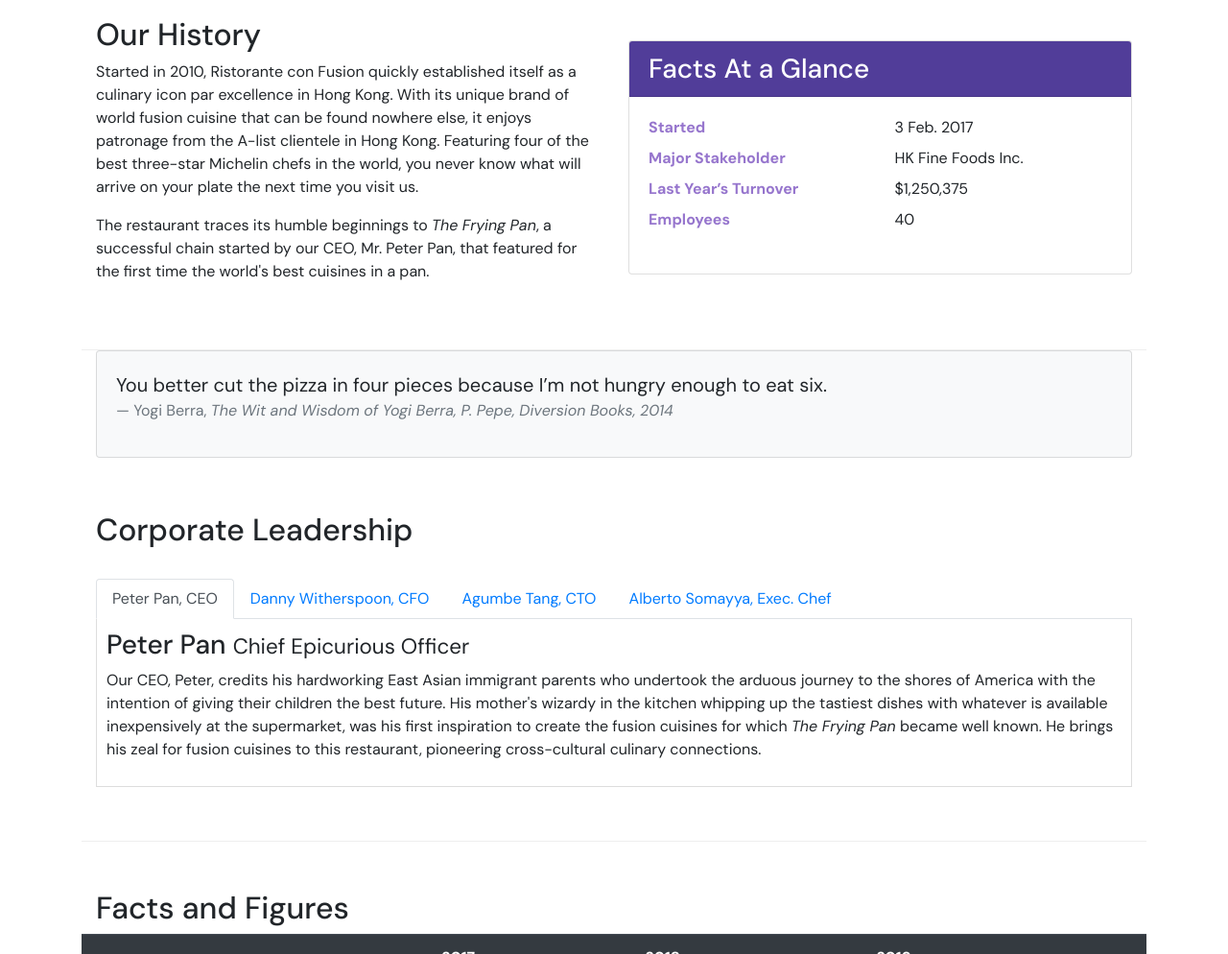
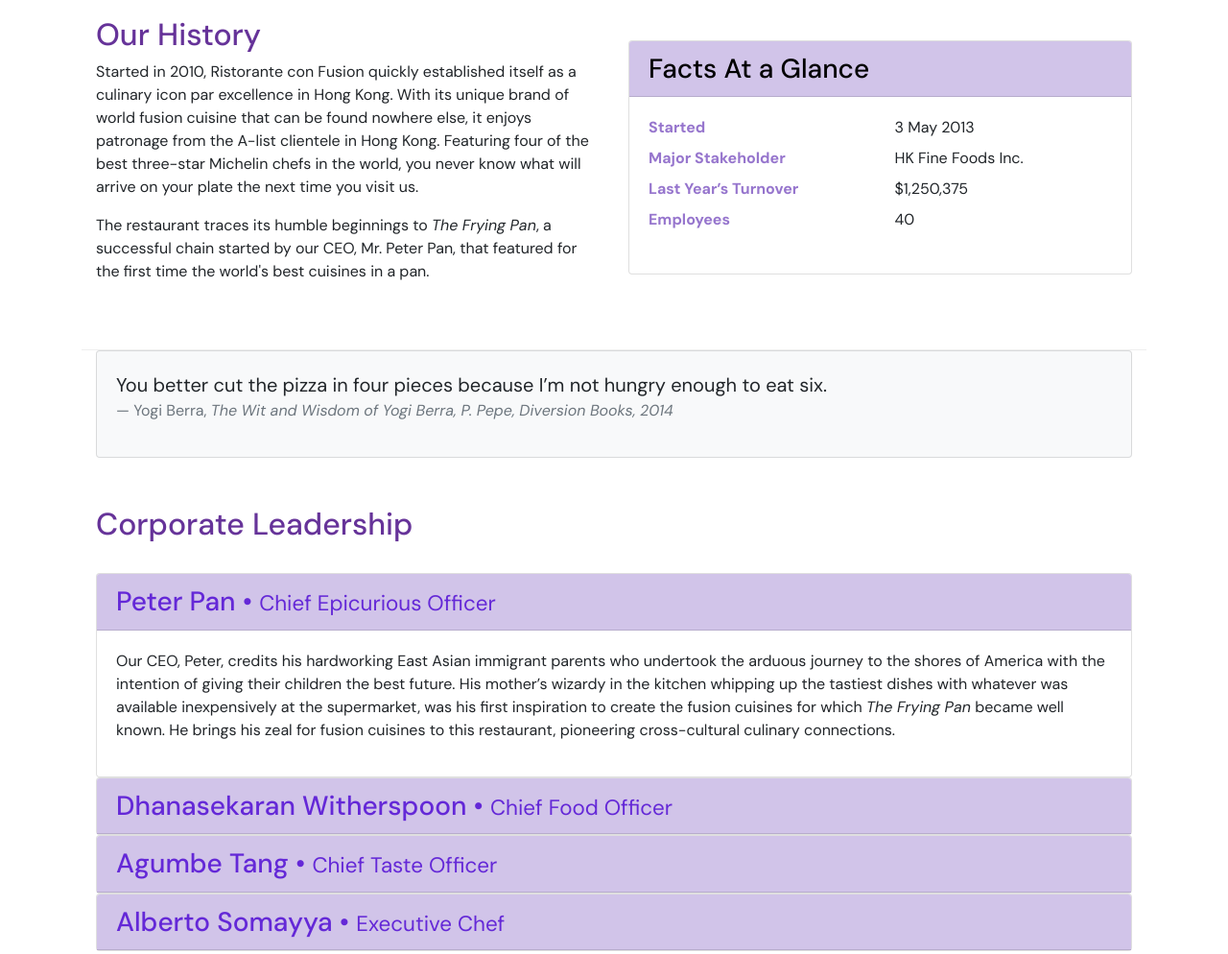
Before and after one commit to Proximanova-Metropolis/Bootstrap4Course, a website: page aboutus.html in a window 1280 px wide. Shown: the part 500-1494 px from the top of the page at 96% size. Drawn offline with Linux system fonts and the light colour scheme.

Commit message:
replacing tabs with accordions; colour stylings

```diff
--- a/aboutus.html
+++ b/aboutus.html
@@ -71,11 +71,11 @@
             </div>
             <div class="col-12 col-sm-6">
                 <div class="card">
-                    <h3 class="card-header text-white">Facts At a Glance</h3>
+                    <h3 class="card-header">Facts At a Glance</h3>
                     <div class="card-body">
                         <dl class="row">
                             <dt class="col-6 dt-header">Started</dt>
-                                <dd class="col-6">3 Feb. 2017</dd>
+                                <dd class="col-6">3 May 2013</dd>
                             <dt class="col-6 dt-header">Major Stakeholder</dt>
                                 <dd class="col-6">HK Fine Foods Inc.</dd>
                             <dt class="col-6 dt-header">Last Year&rsquo;s Turnover</dt>
@@ -103,7 +103,7 @@
         <div class="row row-content align-items-center">
             <div class="col-12">
                 <h2>Corporate Leadership</h2><br>
-                    <ul class="nav nav-tabs">
+                    <!-- <ul class="nav nav-tabs">
                         <li class="nav-item">
                           <a class="nav-link active" href="#peter"
                             role="tab" data-toggle="tab">Peter Pan, CEO</a>
@@ -124,7 +124,7 @@
                 <div class="tab-content">
                     <div role="tabpanel" class="tab-pane fade show active" id="peter">
                         <h3>Peter Pan <small>Chief Epicurious Officer</small></h3>
-                        <p class="d-none d-sm-block">Our CEO, Peter, credits his hardworking East Asian immigrant parents who undertook the arduous journey to the shores of America with the intention of giving their children the best future. His mother's wizardy in the kitchen whipping up the tastiest dishes with whatever is available inexpensively at the supermarket, was his first inspiration to create the fusion cuisines for which <em>The Frying Pan</em> became well known. He brings his zeal for fusion cuisines to this restaurant, pioneering cross-cultural culinary connections.</p>
+                        <p class="d-none d-sm-block">Our CEO, Peter, credits his hardworking East Asian immigrant parents who undertook the arduous journey to the shores of America with the intention of giving their children the best future. His mother&rsquo;s wizardy in the kitchen whipping up the tastiest dishes with whatever was available inexpensively at the supermarket, was his first inspiration to create the fusion cuisines for which <em>The Frying Pan</em> became well known. He brings his zeal for fusion cuisines to this restaurant, pioneering cross-cultural culinary connections.</p>
                     </div>
 
                     <div role="tabpanel" class="tab-pane fade" id="danny">
@@ -141,9 +141,78 @@
                         <h3>Alberto Somayya <small>Executive Chef</small></h3>
                         <p class="d-none d-sm-block">Award winning three-star Michelin chef with wide International experience having worked closely with the who&rsquo;s-who in the culinary world, he specializes in creating mouthwatering Indo-Italian fusion experiences. He says, <em>Put together the cuisines from the two craziest cultures, and you get a winning hit! Amma Mia!</em></p>
                     </div>
+                </div>                 -->
+
+                <div id="accordion">
+                    <div class="card">
+                        <div class="card-header" role="tab" id="peterhead">
+                            <h3 class="mb-0">
+                                <a class="card-link" href="" data-toggle="collapse" data-target="#peter">
+                                    Peter Pan • <small>Chief Epicurious Officer</small>
+                                </a>
+                            </h3>
+                        </div>
+                        <div class="collapse show" id="peter" data-parent="#accordion">
+                            <div class="card-body">
+                                <p class="d-none d-sm-block">
+                                    Our CEO, Peter, credits his hardworking East Asian immigrant parents who undertook the arduous journey to the shores of America with the intention of giving their children the best future. His mother&rsquo;s wizardy in the kitchen whipping up the tastiest dishes with whatever was available inexpensively at the supermarket, was his first inspiration to create the fusion cuisines for which <em>The Frying Pan</em> became well known. He brings his zeal for fusion cuisines to this restaurant, pioneering cross-cultural culinary connections.
+                                </p>
+                            </div>
+                        </div>
+                    </div>
+
+                    <div class="card">
+                        <div class="card-header" role="tab" id="dannyhead">
+                            <h3 class="mb-0">
+                                <a class="card-link" href="" data-toggle="collapse" data-target="#danny">
+                                    Dhanasekaran Witherspoon • <small>Chief Food Officer</small>
+                                </a>
+                            </h3>
+                        </div>
+                        <div class="collapse" id="danny" data-parent="#accordion">
+                            <div class="card-body">
+                                <p class="d-none d-sm-block">
+                                    Our CFO, Danny, as he is affectionately referred to by his colleagues, comes from a long established family tradition in farming and produce. His experiences growing up on a farm in the Australian outback gave him great appreciation for varieties of food sources. As he puts it in his own words, <em>Everything that runs, wins, and everything that stays, pays!</em>
+                                </p>
+                            </div>
+                        </div>
+                    </div>
+
+                    <div class="card">
+                        <div class="card-header" role="tab" id="agumbehead">
+                            <h3 class="mb-0">
+                                <a class="card-link" href="" data-toggle="collapse" data-target="#agumbe">
+                                    Agumbe Tang • <small>Chief Taste Officer</small>
+                                </a>
+                            </h3>
+                        </div>
+                        <div class="collapse" id="agumbe" data-parent="#accordion">
+                            <div class="card-body">
+                                <p class="d-none d-sm-block">
+                                    Blessed with the most discerning gustatory sense, Agumbe, our CTO, personally ensures that every dish that we serve meets his exacting tastes. Our chefs dread the tongue lashing that ensues if their dish does not meet his exacting standards. He lives by his motto, <em>You click only if you survive my lick.</em>
+                                </p>
+                            </div>
+                        </div>
+                    </div>
+
+                    <div class="card">
+                        <div class="card-header" role="tab" id="albertohead">
+                            <h3 class="mb-0">
+                                <a class="card-link" href="" data-toggle="collapse" data-target="#alberto">
+                                    Alberto Somayya • <small>Executive Chef</small>
+                                </a>
+                            </h3>
+                        </div>
+                        <div class="collapse" id="alberto" data-parent="#accordion">
+                            <div class="card-body">
+                                <p class="d-none d-sm-block">
+                                    Award winning three-star Michelin chef with wide International experience having worked closely with the who&rsquo;s-who in the culinary world, he specializes in creating mouthwatering Indo-Italian fusion experiences. He says, <em>Put together the cuisines from the two craziest cultures, and you get a winning hit! Amma Mia!</em>
+                                </p>
+                            </div>
+                        </div>
+                    </div>
 
                 </div>
-
             </div>
        </div>
        <div class="row row-content">
@@ -214,8 +283,7 @@
 		              Hong Kong<br>
                       <i class="fa fa-phone fa-lg"></i> +852 1234 5678<br>
                       <i class="fa fa-fax fa-lg"></i> +852 8765 4321<br>
-                      <i class="fa fa-envelope fa-lg"></i>
-                      <a href="mailto:confusion@food.net">confusion@food.net</a>
+                      <i class="fa fa-envelope fa-lg"></i> <a href="mailto:confusion@food.net">confusion@food.net</a>
 		           </address>
                 </div>
                 <div class="col-12 col-sm-4 align-self-center">
--- a/css/styles.css
+++ b/css/styles.css
@@ -34,9 +34,21 @@ body {
     z-index: 0;
 }
 
-.navbar-dark, .card-header {
+h2, h3 {
+    color: rebeccapurple;
+}
+
+.navbar-dark {
     background-color: #513D99;
-    color: floralwhite;
+}
+
+.card-header {
+    background-color: #D1C4E9;
+    color: black;
+}
+
+a:hover {
+    color: #9675CD;
 }
 
 .dt-header {
```
Also changed, not shown: contactus.html (+1 -2 lines), index.html (+2 -3 lines), css/bootstrap.min.css.
